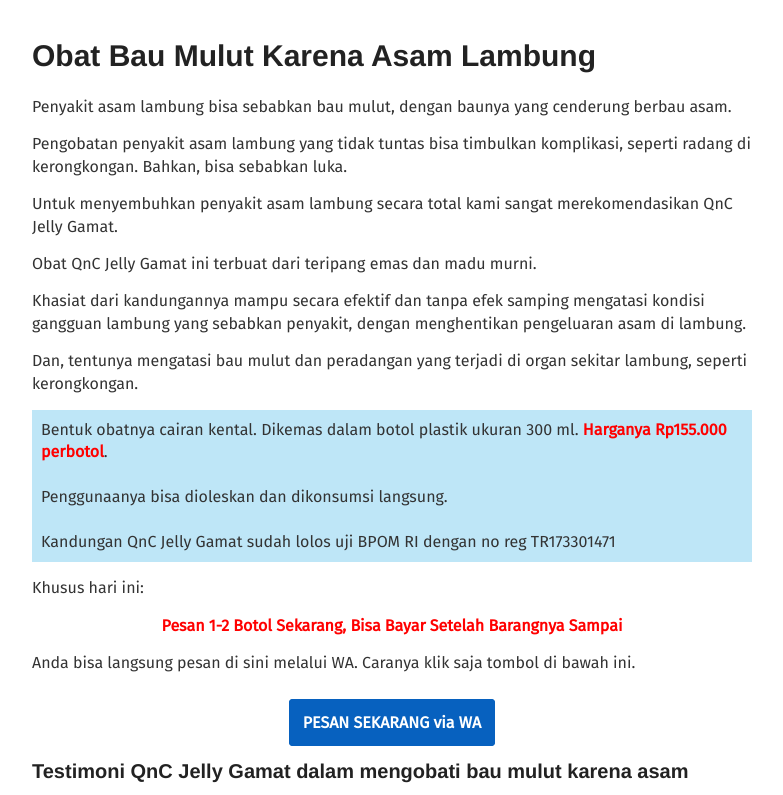
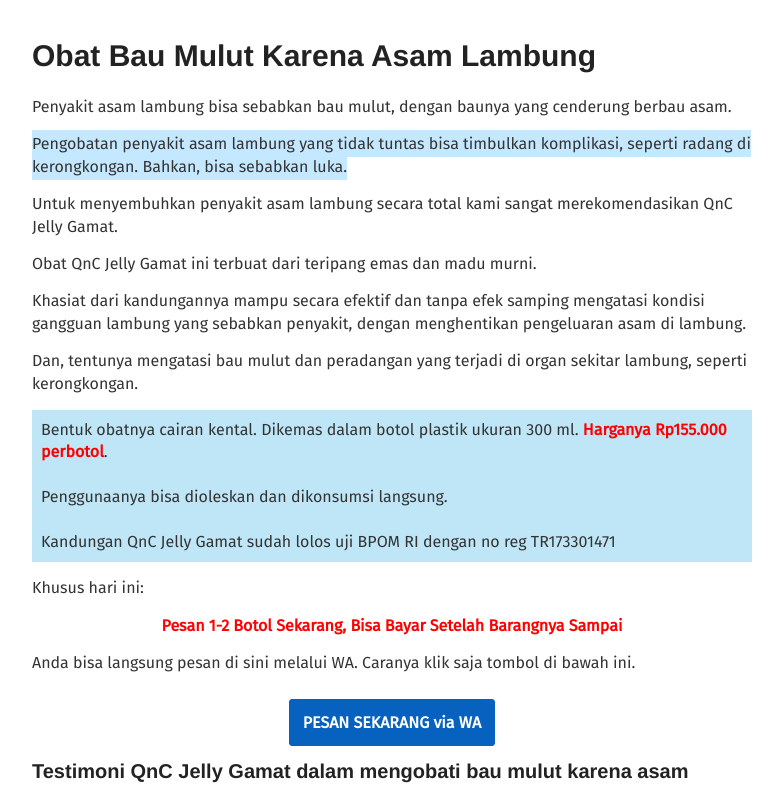
Before and after one commit to zeinherbal/zeinherbal.github.io, a Jekyll site: the page built from _posts/2019-12-26-obat-bau-mulut-karena-asam-lambung.md, in a window 1280 px wide. Shown: the top 795 px of the page, without its empty margins (248-1031 px from the left). Built offline with Jekyll 4.4.1, drawn with Linux system fonts in a browser that asks for light colours.

Commit message:
Update 2019-12-26-obat-bau-mulut-karena-asam-lambung.md

```diff
--- a/_posts/2019-12-26-obat-bau-mulut-karena-asam-lambung.md
+++ b/_posts/2019-12-26-obat-bau-mulut-karena-asam-lambung.md
@@ -5,7 +5,7 @@
 
 Penyakit asam lambung bisa sebabkan bau mulut, dengan baunya yang cenderung berbau asam.
 
-Pengobatan penyakit asam lambung yang tidak tuntas bisa timbulkan komplikasi, seperti radang di kerongkongan. Bahkan, bisa sebabkan luka.
+<span style="background-color: #c4e8ff; padding: 4px 0;">Pengobatan penyakit asam lambung yang tidak tuntas bisa timbulkan komplikasi, seperti radang di kerongkongan. Bahkan, bisa sebabkan luka.</span>
 
 Untuk menyembuhkan penyakit asam lambung secara total kami sangat merekomendasikan QnC Jelly Gamat.
 
```
